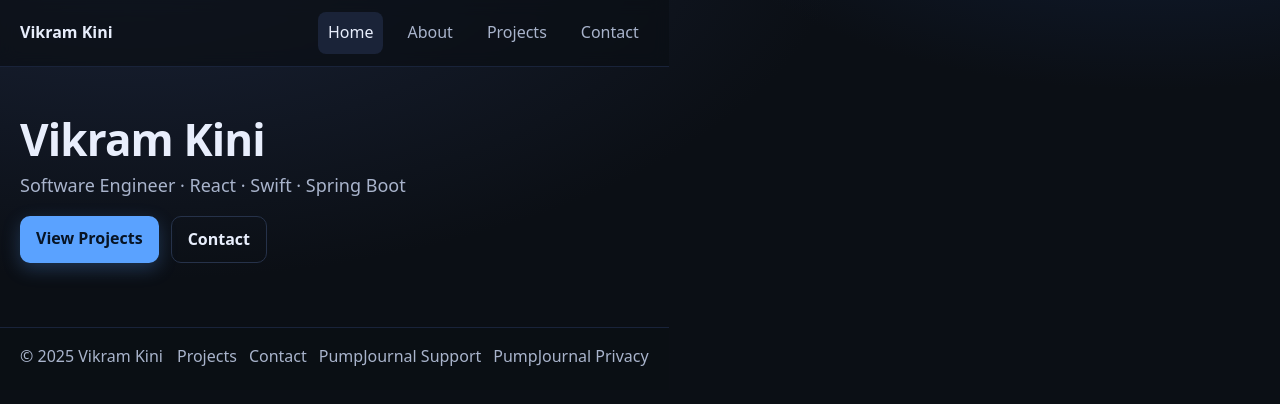
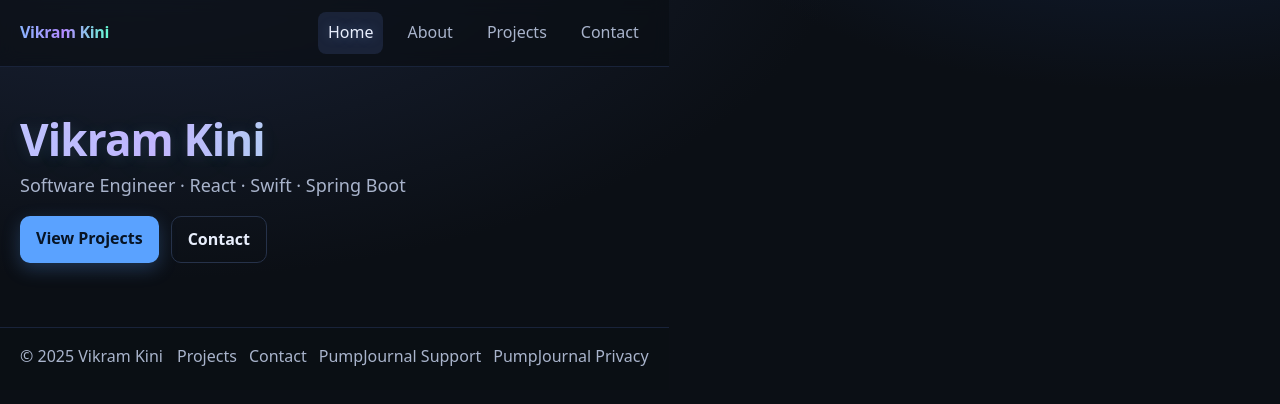
Before and after one commit to vikramrkini/vikramkini-portfolio, a React (Vite) app: page / in a window 1280 px wide. Shown: the top 404 px of the page. Built offline with nearby package versions, Linux system fonts and the light colour scheme.

Commit message:
pushing changes

```diff
--- a/src/App.jsx
+++ b/src/App.jsx
@@ -2,6 +2,7 @@ import { HashRouter, Routes, Route } from 'react-router-dom'
 import { GlobalStyle } from './styles/primitives.js'
 import Header from './components/Header.jsx'
 import Footer from './components/Footer.jsx'
+import BackgroundFX from './components/BackgroundFX.jsx'
 import Home from './pages/Home.jsx'
 import About from './pages/About.jsx'
 import Projects from './pages/Projects.jsx'
@@ -14,6 +15,7 @@ function App() {
   return (
     <HashRouter>
       <GlobalStyle />
+      <BackgroundFX />
       <Header />
       <Routes>
         <Route path="/" element={<Home />} />
--- /dev/null
+++ b/src/components/BackgroundFX.jsx
@@ -0,0 +1,73 @@
+import styled, { keyframes } from 'styled-components'
+
+const floatX = keyframes`
+  0% { transform: translate(-10%, -10%) scale(1); }
+  50% { transform: translate(10%, 5%) scale(1.05); }
+  100% { transform: translate(-10%, -10%) scale(1); }
+`
+
+const floatY = keyframes`
+  0% { transform: translate(10%, -5%) scale(1.05) rotate(0deg); }
+  50% { transform: translate(-5%, 10%) scale(1) rotate(10deg); }
+  100% { transform: translate(10%, -5%) scale(1.05) rotate(0deg); }
+`
+
+const pulse = keyframes`
+  0%, 100% { opacity: .35; }
+  50% { opacity: .6; }
+`
+
+const Wrap = styled.div`
+  position: fixed;
+  inset: 0;
+  z-index: -1;
+  pointer-events: none;
+  overflow: hidden;
+  mask-image: radial-gradient(1200px 600px at 50% -10%, #000 40%, transparent 70%);
+`
+
+const Blob = styled.div`
+  position: absolute;
+  width: 70vmax;
+  height: 70vmax;
+  filter: blur(60px) saturate(120%);
+  opacity: .45;
+  will-change: transform, opacity;
+  animation: ${pulse} 12s ease-in-out infinite;
+`
+
+const BlobA = styled(Blob)`
+  top: -20vmax; left: -10vmax;
+  background: radial-gradient(closest-side, rgba(98,160,255,.9), transparent 60%);
+  animation: ${floatX} 28s ease-in-out infinite;
+`
+
+const BlobB = styled(Blob)`
+  right: -25vmax; top: -15vmax;
+  background: radial-gradient(closest-side, rgba(187,136,255,.85), transparent 60%);
+  animation: ${floatY} 32s ease-in-out infinite;
+`
+
+const BlobC = styled(Blob)`
+  bottom: -25vmax; left: 10vmax;
+  background: radial-gradient(closest-side, rgba(100,251,210,.8), transparent 60%);
+  animation: ${floatX} 36s ease-in-out infinite reverse;
+`
+
+const Scanline = styled.div`
+  position: absolute; inset: 0;
+  background: linear-gradient(transparent 70%, rgba(255,255,255,0.04) 71%),
+              repeating-linear-gradient(0deg, rgba(255,255,255,0.015) 0 2px, transparent 2px 4px);
+  mix-blend-mode: screen;
+`
+
+export default function BackgroundFX() {
+  return (
+    <Wrap aria-hidden="true">
+      <BlobA />
+      <BlobB />
+      <BlobC />
+      <Scanline />
+    </Wrap>
+  )
+}
--- a/src/components/Header.jsx
+++ b/src/components/Header.jsx
@@ -5,8 +5,13 @@ export default function Header() {
   return (
     <Nav>
       <NavInner>
-        <div style={{ fontWeight: 700 }}>
-          Vikram Kini
+        <div style={{ fontWeight: 800, letterSpacing: '-0.02em' }}>
+          <span style={{
+            background: 'linear-gradient(90deg,#8ab4ff,#b388ff,#64fbd2)',
+            WebkitBackgroundClip: 'text',
+            backgroundClip: 'text',
+            color: 'transparent'
+          }}>Vikram Kini</span>
         </div>
         <NavLinks>
           <NavLink to="/" end>Home</NavLink>
--- a/src/pages/About.jsx
+++ b/src/pages/About.jsx
@@ -1,5 +1,19 @@
 import { Helmet } from 'react-helmet-async'
-import { Container, Section, Heading, Subtext } from '../styles/primitives.js'
+import styled from 'styled-components'
+import { Container, Section, Heading, Subtext, Card, Grid } from '../styles/primitives.js'
+
+const Profile = styled.div`
+  display: grid;
+  grid-template-columns: 140px 1fr;
+  gap: 18px;
+  align-items: center;
+  @media (max-width: 560px) { grid-template-columns: 1fr; }
+`
+
+const Avatar = styled.img`
+  width: 140px; height: 140px; border-radius: 16px; object-fit: cover;
+  border: 1px solid #223152; box-shadow: 0 10px 24px rgba(0,0,0,0.25);
+`
 
 export default function About() {
   return (
@@ -10,19 +24,41 @@ export default function About() {
       </Helmet>
       <Section>
         <Heading>About</Heading>
-        <Subtext>
-          I’m a software engineer who enjoys designing and shipping pragmatic, performant products.
-          I work across the stack with React on the web, Swift for iOS, and Spring Boot for backend services.
-        </Subtext>
+        <Profile>
+          <Avatar src="avatar.svg" alt="Portrait of Vikram Kini" />
+          <Subtext>
+            I’m Vikram, a software engineer crafting clean, reliable products with a calm aesthetic.
+            I focus on delightful, accessible experiences powered by React on the web, Swift for iOS, and Spring Boot on the backend.
+            I care deeply about performance, clarity, and shipping.
+          </Subtext>
+        </Profile>
       </Section>
       <Section>
         <Heading as="h2">Skills</Heading>
-        <ul>
-          <li>Frontend: React, Vite, TypeScript, styled-components</li>
-          <li>Mobile: Swift, SwiftUI</li>
-          <li>Backend: Spring Boot, REST APIs</li>
-          <li>Tooling: GitHub Actions, CI/CD, testing</li>
-        </ul>
+        <Grid>
+          <Card>
+            <Heading as="h3" style={{ fontSize: 18 }}>Frontend</Heading>
+            <ul>
+              <li>React, Vite, TypeScript</li>
+              <li>styled-components, Accessibility</li>
+              <li>Performance & testing</li>
+            </ul>
+          </Card>
+          <Card>
+            <Heading as="h3" style={{ fontSize: 18 }}>Mobile</Heading>
+            <ul>
+              <li>Swift, SwiftUI</li>
+              <li>Local-first & offline</li>
+            </ul>
+          </Card>
+          <Card>
+            <Heading as="h3" style={{ fontSize: 18 }}>Backend</Heading>
+            <ul>
+              <li>Spring Boot, REST APIs</li>
+              <li>CI/CD with GitHub Actions</li>
+            </ul>
+          </Card>
+        </Grid>
       </Section>
     </Container>
   )
--- a/src/pages/Home.jsx
+++ b/src/pages/Home.jsx
@@ -1,6 +1,24 @@
 import { Helmet } from 'react-helmet-async'
+import styled, { keyframes } from 'styled-components'
 import { Container, Section, Heading, Subtext, LinkButton, MutedButton } from '../styles/primitives.js'
 import { Link } from 'react-router-dom'
+
+const shimmer = keyframes`
+  0% { background-position: 0% 50%; }
+  100% { background-position: 200% 50%; }
+`
+
+const GlowTitle = styled(Heading)`
+  background: linear-gradient(90deg,#e8eefc 0%, #bcd3ff 25%, #c7b6ff 50%, #9cf5e4 75%, #e8eefc 100%);
+  background-size: 200% 100%;
+  -webkit-background-clip: text; background-clip: text; color: transparent;
+  animation: ${shimmer} 14s linear infinite;
+  text-shadow: 0 6px 40px rgba(100, 251, 210, 0.08), 0 2px 14px rgba(142, 178, 255, 0.12);
+`
+
+const CTAWrap = styled.div`
+  display: flex; gap: 12px; flex-wrap: wrap; margin-top: 8px;
+`
 
 export default function Home() {
   return (
@@ -9,12 +27,12 @@ export default function Home() {
         <title>Vikram Kini — Software Engineer</title>
         <meta name="description" content="Software Engineer specializing in React, Swift, and Spring Boot. Explore projects and get in touch." />
       </Helmet>
-      <Heading>Vikram Kini</Heading>
+      <GlowTitle>Vikram Kini</GlowTitle>
       <Subtext>Software Engineer · React · Swift · Spring Boot</Subtext>
-      <div style={{ display: 'flex', gap: 12, flexWrap: 'wrap', marginTop: 8 }}>
+      <CTAWrap>
         <LinkButton as={Link} to="/projects">View Projects</LinkButton>
         <MutedButton as={Link} to="/contact">Contact</MutedButton>
-      </div>
+      </CTAWrap>
     </Container>
   )
 }
--- a/src/pages/Projects.jsx
+++ b/src/pages/Projects.jsx
@@ -1,6 +1,17 @@
 import { Helmet } from 'react-helmet-async'
+import styled from 'styled-components'
 import { Container, Section, Heading, Subtext, Card, Grid, LinkButton, MutedButton } from '../styles/primitives.js'
 import { Link } from 'react-router-dom'
+
+const TiltCard = styled(Card)`
+  perspective: 800px;
+  transform-style: preserve-3d;
+  transition: transform .2s ease, box-shadow .2s ease;
+  &:hover {
+    transform: rotateX(2deg) rotateY(-3deg) translateY(-2px);
+    box-shadow: 0 16px 32px rgba(0,0,0,0.35);
+  }
+`
 
 export default function Projects() {
   return (
@@ -14,18 +25,18 @@ export default function Projects() {
         <Subtext>A selection of work and experiments.</Subtext>
       </Section>
       <Grid>
-        <Card>
+        <TiltCard>
           <Heading as="h3" style={{ fontSize: 22, marginBottom: 6 }}>PumpJournal</Heading>
           <Subtext>A simple, privacy-first workout journal.</Subtext>
           <div style={{ display: 'flex', gap: 10, marginTop: 8 }}>
             <LinkButton as={Link} to="/projects/pumpjournal">View details</LinkButton>
             <MutedButton as={Link} to="/pumpjournal/support">Support</MutedButton>
           </div>
-        </Card>
-        <Card>
+        </TiltCard>
+        <TiltCard>
           <Heading as="h3" style={{ fontSize: 22, marginBottom: 6 }}>Portfolio Site</Heading>
           <Subtext>This website — built with Vite, React, and styled-components.</Subtext>
-        </Card>
+        </TiltCard>
       </Grid>
     </Container>
   )
--- a/src/styles/primitives.js
+++ b/src/styles/primitives.js
@@ -25,6 +25,9 @@ export const GlobalStyle = createGlobalStyle`
   a { color: inherit; text-decoration: none; }
   a:focus { outline: 3px solid var(--focus); outline-offset: 2px; }
   button:focus { outline: 3px solid var(--focus); outline-offset: 2px; }
+  @media (prefers-reduced-motion: reduce) {
+    *, *::before, *::after { animation: none !important; transition: none !important; }
+  }
 `
 
 export const PageWrap = styled.main`
@@ -108,14 +111,31 @@ export const NavLinks = styled.div`
   display: flex;
   gap: 14px;
   a {
+    position: relative;
     padding: 8px 10px;
     border-radius: 8px;
     color: var(--muted);
+    transition: color .2s ease, text-shadow .2s ease;
+  }
+  a::after {
+    content: '';
+    position: absolute;
+    left: 10px;
+    right: 10px;
+    bottom: 4px;
+    height: 2px;
+    border-radius: 2px;
+    background: linear-gradient(90deg, transparent, #6aa5ff, #b88cff, #64fbd2, transparent);
+    opacity: 0;
+    transform: scaleX(0.4);
+    transition: opacity .25s ease, transform .25s ease;
   }
   a[aria-current="page"], a.active {
     color: var(--text);
     background: #1a2338;
+    text-shadow: 0 0 12px rgba(136,178,255,0.35);
   }
+  a:hover::after { opacity: .9; transform: scaleX(1); }
 `
 
 export const FooterWrap = styled.footer`
```
Also changed, not shown: public/avatar.svg (added).
